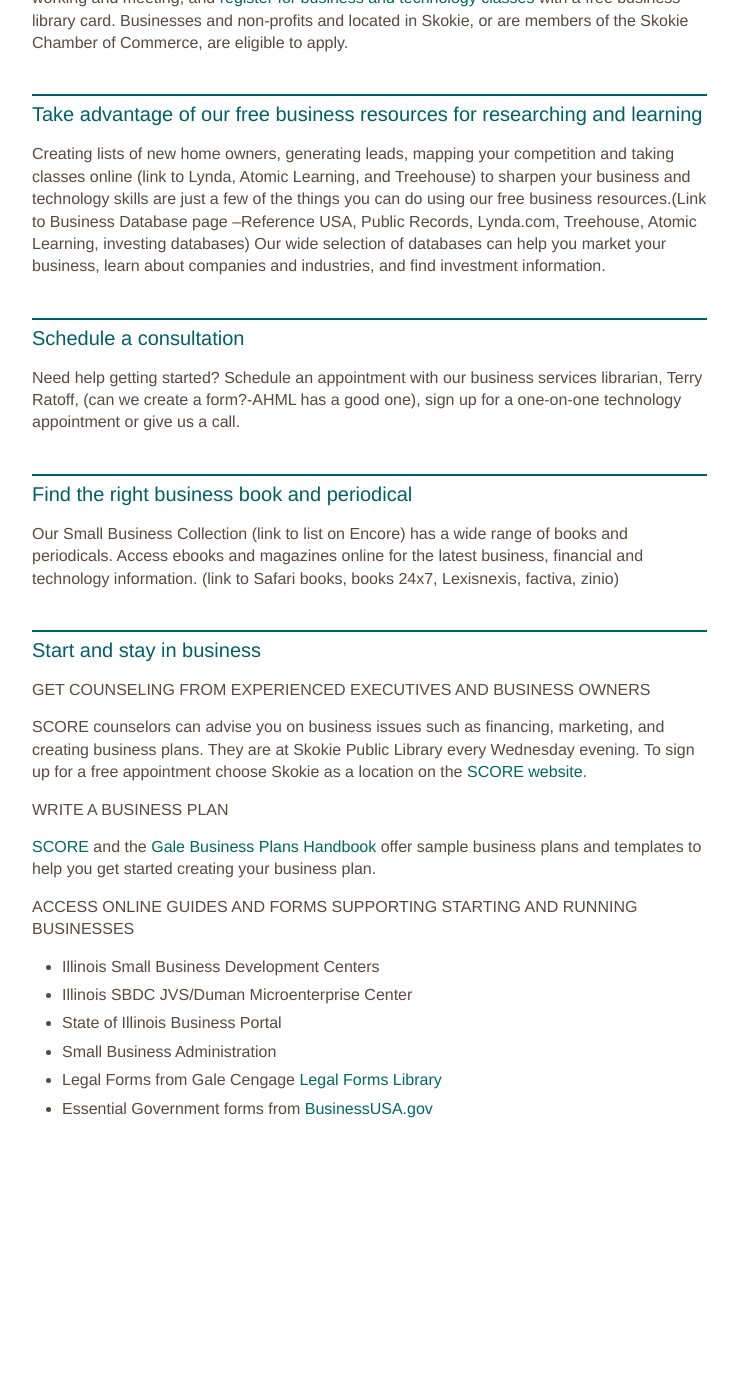
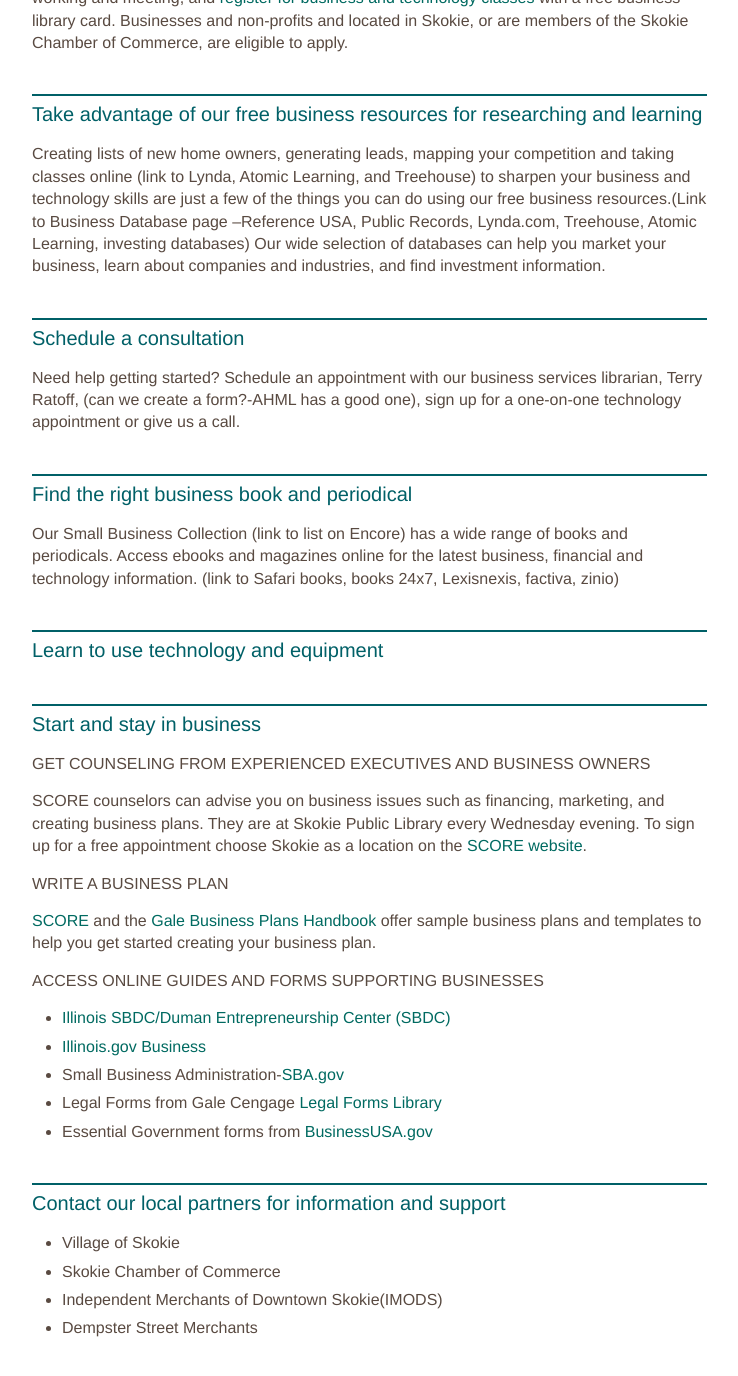
Before and after one commit to skokielibrary/spl-content, a Jekyll site: the page built from _content/terry/services--business-services.markdown, in a window 1280 px wide and 1400 px high, scrolled down 333 px. Shown: the top 1376 px of the window, without its empty margins (126-864 px from the left). Built offline with Jekyll 4.4.1, drawn with Linux system fonts in a browser that asks for light colours; before the commit the page ends 1513 px from its top, so only the background shows below that.

Commit message:
Updated services--business-services.markdown

```diff
--- a/_content/terry/services--business-services.markdown
+++ b/_content/terry/services--business-services.markdown
@@ -18,15 +18,22 @@ Need help getting started? Schedule an appointment with our business services li
 ##Find the right business book and periodical
 Our Small Business Collection (link to list on Encore) has a wide range of books and periodicals. Access ebooks and magazines online for the latest business, financial and technology information. (link to Safari books, books 24x7, Lexisnexis, factiva, zinio)
 
+##Learn to use technology and equipment
+
 ##Start and stay in business
 ###Get counseling from experienced executives and business owners
 SCORE counselors can advise you on business issues such as financing, marketing, and creating business plans. They are at Skokie Public Library every Wednesday evening. To sign up for a free appointment choose Skokie as a location on the [SCORE website](http://scorechicago.org/request-meeting/).
 ###Write a business plan
 [SCORE](https://www.score.org/resources/business-planning-financial-statements-template-gallery) and the [Gale Business Plans Handbook](http://go.galegroup.com/ps/i.do?action=interpret&id=GALE|2YYW&v=2.1&u=skok17141&it=aboutBook&p=GVRL&sw=w&authCount=1) offer sample business plans and templates to help you get started creating your business plan.
-###Access online guides and forms supporting starting and running businesses
-- Illinois Small Business Development Centers
-- Illinois SBDC JVS/Duman Microenterprise Center
-- State of Illinois Business Portal
-- Small Business Administration
+###Access online guides and forms supporting businesses
+- [Illinois SBDC/Duman Entrepreneurship Center (SBDC)](http://jvschicago.org/duman/)
+- [Illinois.gov Business](https://www.illinois.gov/business/Pages/default.asp)
+- Small Business Administration-[SBA.gov](http://www.sba.gov/)
 - Legal Forms from Gale Cengage [Legal Forms Library](http://subscriptions.uslegalforms.com/gale/index.php?s=categories)
 - Essential Government forms from [BusinessUSA.gov](http://business.usa.gov/)
+
+##Contact our local partners for information and support
+- Village of Skokie
+- Skokie Chamber of Commerce
+- Independent Merchants of Downtown Skokie(IMODS)
+- Dempster Street Merchants
```
